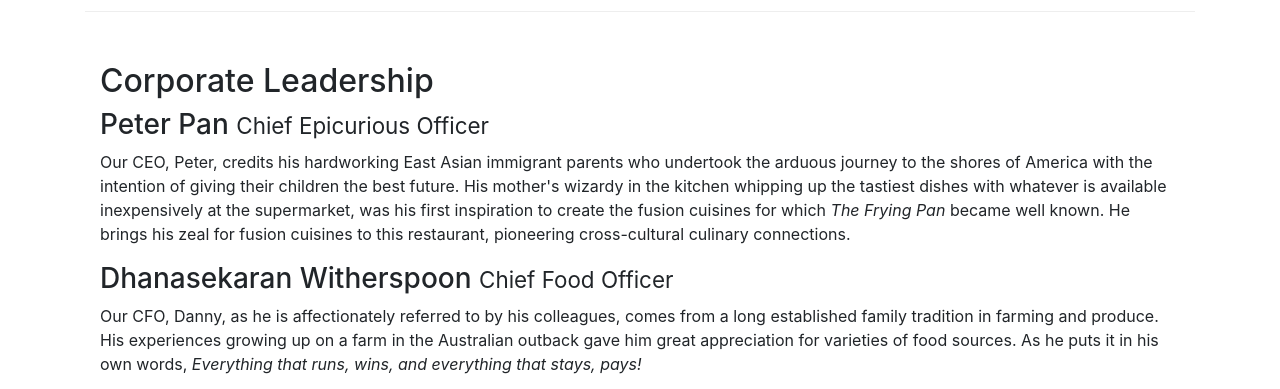
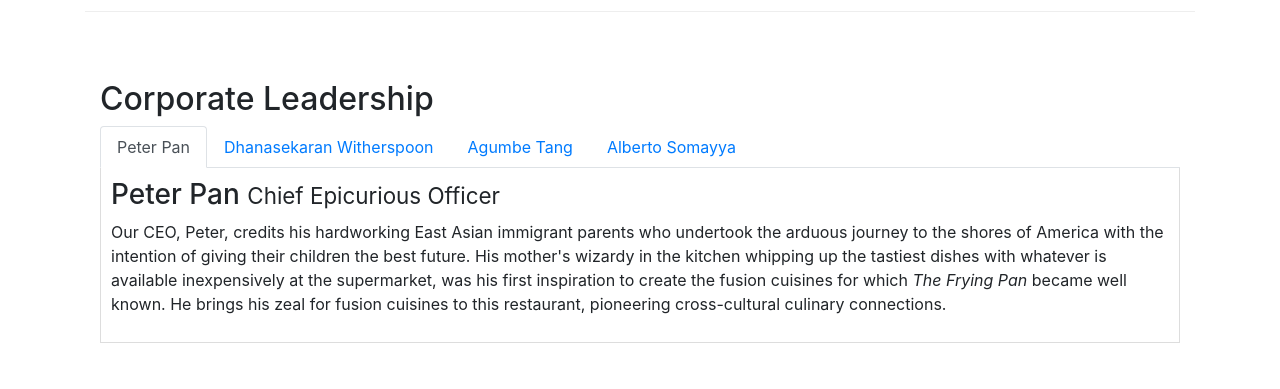
Before and after one commit to MeritWayler/Bootstrap, a website: page aboutus.html in a window 1280 px wide. Shown: the part 960-1349 px from the top of the page. Drawn offline with nearby package versions, Linux system fonts and the light colour scheme.

Commit message:
commit 14, add tabs in aboutus.html

```diff
--- a/aboutus.html
+++ b/aboutus.html
@@ -99,14 +99,42 @@
         <div class="row row-content align-items-center">
             <div class="col-8 col-sm-12 col-md-12">
                 <h2>Corporate Leadership</h2>
+
+                <ul class="nav nav-tabs">
+                    <li class="nav-item">
+                        <a class="nav-link active" href="#peter" role="tab" data-toggle="tab">Peter Pan</a>
+                    </li>
+                    <li class="nav-item">
+                        <a class="nav-link" href="#dhanasekaran" role="tab" data-toggle="tab">Dhanasekaran Witherspoon</a>
+                    </li>
+                    <li class="nav-item">
+                        <a class="nav-link " href="#agumbe" role="tab" data-toggle="tab">Agumbe Tang</a>
+                    </li>
+                    <li class="nav-item">
+                        <a class="nav-link " href="#alberto" role="tab" data-toggle="tab">Alberto Somayya</a>
+                    </li>
+                </ul>
+                <div class="tab-content">
+                    <div role="tabpanel" class="tab-pane fade show active" id="peter">
                         <h3>Peter Pan <small>Chief Epicurious Officer</small></h3>
                         <p class="d-none d-md-block">Our CEO, Peter, credits his hardworking East Asian immigrant parents who undertook the arduous journey to the shores of America with the intention of giving their children the best future. His mother's wizardy in the kitchen whipping up the tastiest dishes with whatever is available inexpensively at the supermarket, was his first inspiration to create the fusion cuisines for which <em>The Frying Pan</em> became well known. He brings his zeal for fusion cuisines to this restaurant, pioneering cross-cultural culinary connections.</p>
+                    </div>
+
+                    <div role="tabpanel" class="tab-pane fade show" id="dhanasekaran">
                         <h3>Dhanasekaran Witherspoon <small>Chief Food Officer</small></h3>
                         <p class="d-none d-md-block">Our CFO, Danny, as he is affectionately referred to by his colleagues, comes from a long established family tradition in farming and produce. His experiences growing up on a farm in the Australian outback gave him great appreciation for varieties of food sources. As he puts it in his own words, <em>Everything that runs, wins, and everything that stays, pays!</em></p>
+                    </div>
+
+                    <div role="tabpanel" class="tab-pane fade show" id="agumbe">
                         <h3>Agumbe Tang <small>Chief Taste Officer</small></h3>
                         <p class="d-none d-md-block">Blessed with the most discerning gustatory sense, Agumbe, our CTO, personally ensures that every dish that we serve meets his exacting tastes. Our chefs dread the tongue lashing that ensues if their dish does not meet his exacting standards. He lives by his motto, <em>You click only if you survive my lick.</em></p>
+                     </div>
+
+                    <div role="tabpanel" class="tab-pane fade show" id="alberto">
                         <h3>Alberto Somayya <small>Executive Chef</small></h3>
                         <p class="d-none d-md-block">Award winning three-star Michelin chef with wide International experience having worked closely with whos-who in the culinary world, he specializes in creating mouthwatering Indo-Italian fusion experiences. He says, <em>Put together the cuisines from the two craziest cultures, and you get a winning hit! Amma Mia!</em></p>
+                    </div>
+                </div>
             </div>
        </div>
        <div class="row row-content">
--- a/css/styles.css
+++ b/css/styles.css
@@ -41,3 +41,10 @@ body {
     text-align: center;
     padding: 10x 20px;
 }
+
+.tab-content{
+    border-left: 1px solid #ddd;
+    border-right: 1px solid #ddd;
+    border-bottom: 1px solid #ddd;
+    padding: 10px;
+}
```
Lines whose indentation alone changed are shown as unchanged.
